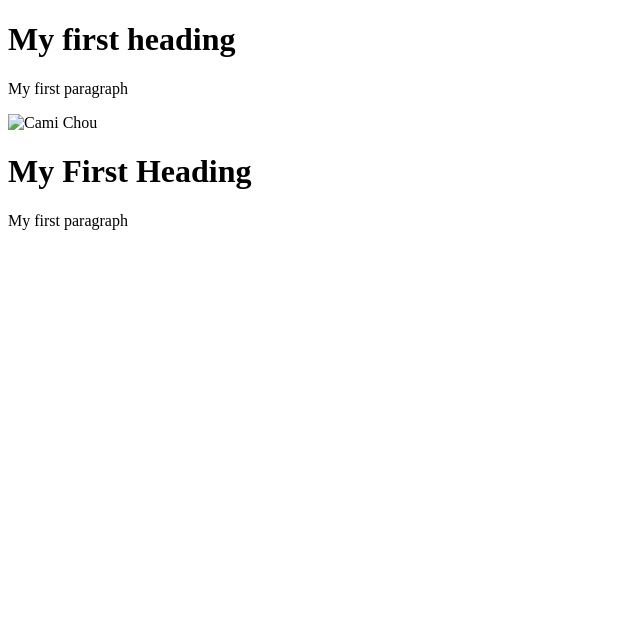
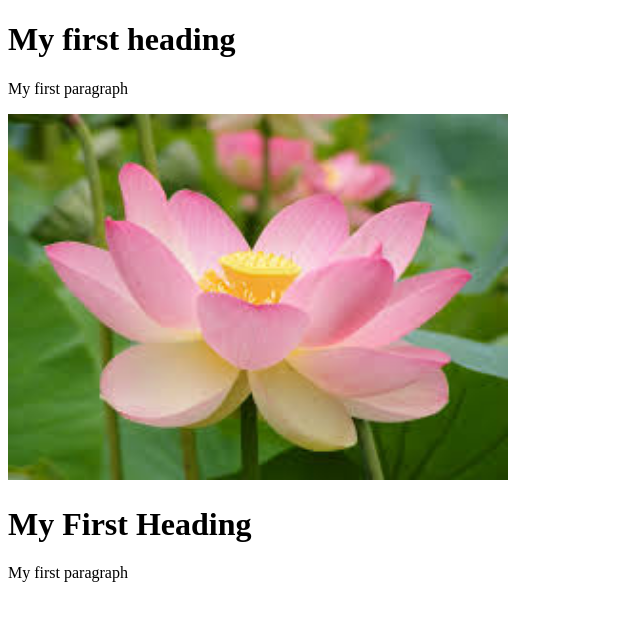
Before and after one commit to CamiChou/Website-Repository-, a plain HTML site: page index.html in a window 1280 px wide. Shown: the whole page, without its empty margins (0-640 px from the left). Drawn offline with Linux system fonts and the light colour scheme.

Commit message:
Update index.html

```diff
--- a/index.html
+++ b/index.html
@@ -6,7 +6,7 @@
 
   <p> My first paragraph</p>
 
- <img src="lotus.png" alt="Cami Chou" width="500" hight="600">
+ <img src="lotus.jpg" alt="Cami Chou" width="500" hight="600">
 
 <body>
 
```
